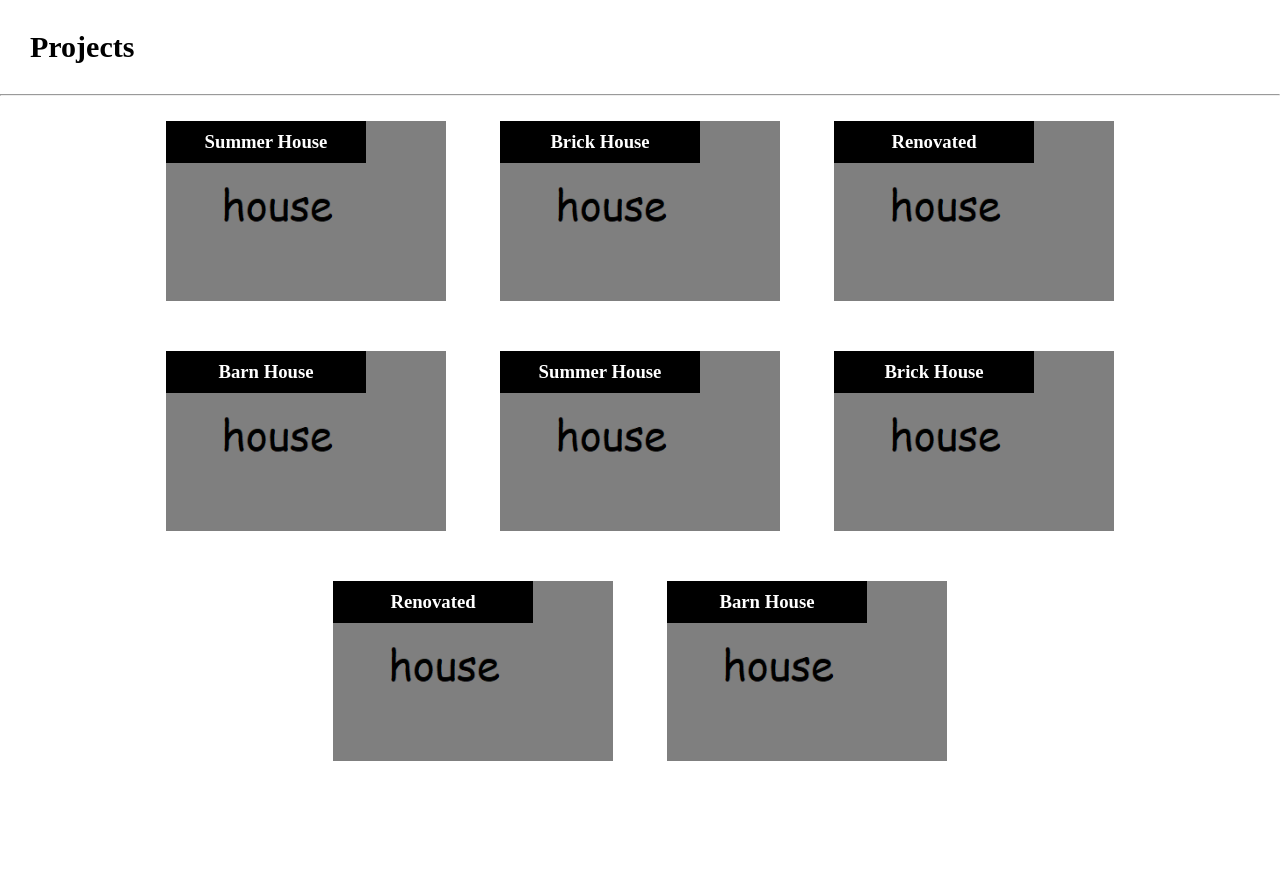
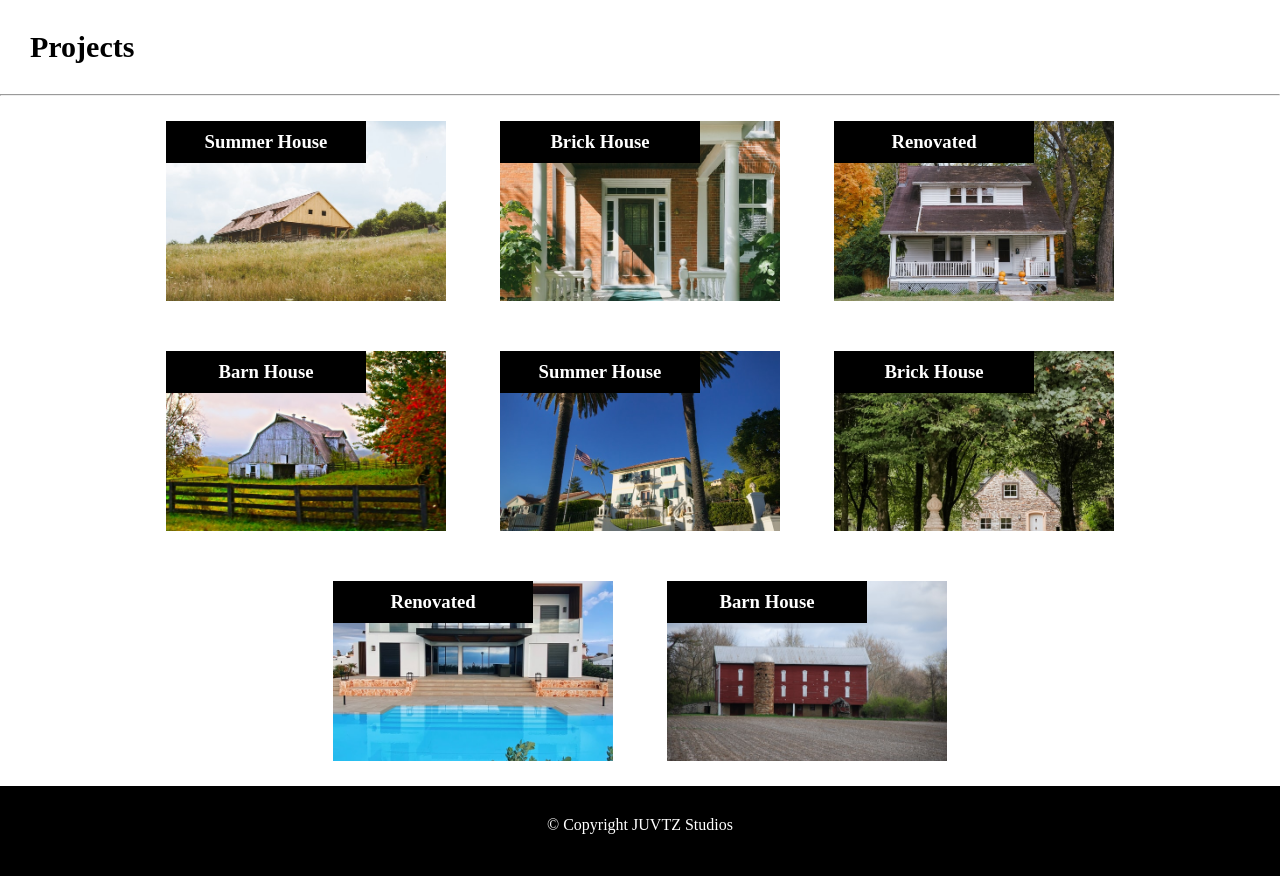
Before and after one commit to JUVTZ/architektai, a plain HTML site: page index.html in a window 1280 px wide. Shown: the part 700-1576 px from the top of the page. Before the commit the page ends 1486 px from the top, so only its background shows below. Drawn offline with Linux system fonts and the light colour scheme.

Commit message:
Add files via upload

```diff
--- a/index.html
+++ b/index.html
@@ -52,8 +52,7 @@
         </section>
     </main>
     <footer>
-
-    </footer>
+     &copy; Copyright JUVTZ Studios</footer>
 </body>
 
 </html>
--- a/style.css
+++ b/style.css
@@ -96,10 +96,6 @@ section{
     height: 180px;
     display: inline-block;
     margin: 25px;
-    background-image: url(smallfoto/hous.png);
-    background-repeat: no-repeat;
-    background-size: cover;
-    background-position: center;
 }
 
 h3{
@@ -109,3 +105,69 @@ h3{
     padding: 10px;
     font-family: bahnschrift;
 }
+
+.pirmas{
+    background-image: url(smallfoto/summerhouse.jpg);
+    background-repeat: no-repeat;
+    background-size: cover;
+    background-position: center;
+}
+
+.antras{
+    background-image: url(smallfoto/brickhouse.jpg);
+    background-repeat: no-repeat;
+    background-size: cover;
+    background-position: center;
+}
+
+.trecias{
+    background-image: url(smallfoto/renovated.jpg);
+    background-repeat: no-repeat;
+    background-size: cover;
+    background-position: center;
+}
+
+.ketvirtas{
+    background-image: url(smallfoto/barnhouse.jpg);
+    background-repeat: no-repeat;
+    background-size: cover;
+    background-position: center;
+}
+
+.penktas{
+    background-image: url(smallfoto/summerhouse2.jpg);
+    background-repeat: no-repeat;
+    background-size: cover;
+    background-position: center;
+}
+
+.sestas{
+    background-image: url(smallfoto/brickhouse2.jpg);
+    background-repeat: no-repeat;
+    background-size: cover;
+    background-position: center;
+}
+
+.septintas{
+    background-image: url(smallfoto/renovated2.jpg);
+    background-repeat: no-repeat;
+    background-size: cover;
+    background-position: center;
+}
+
+.astuntas{
+    background-image: url(smallfoto/barnhouse2.jpg);
+    background-repeat: no-repeat;
+    background-size: cover;
+    background-position: center;
+}
+
+footer{
+    width: 100%;
+    height: 90px;
+    background-color: black;
+    color: white;
+    text-align: center;
+    padding-top: 30px;
+
+}
```
Also changed, not shown: smallfoto/barnhouse.jpg (added), smallfoto/barnhouse2.jpg (added), smallfoto/brickhouse.jpg (added), smallfoto/brickhouse2.jpg (added), smallfoto/renovated.jpg (added), smallfoto/renovated2.jpg (added), smallfoto/summerhouse.jpg (added), smallfoto/summerhouse2.jpg (added).
